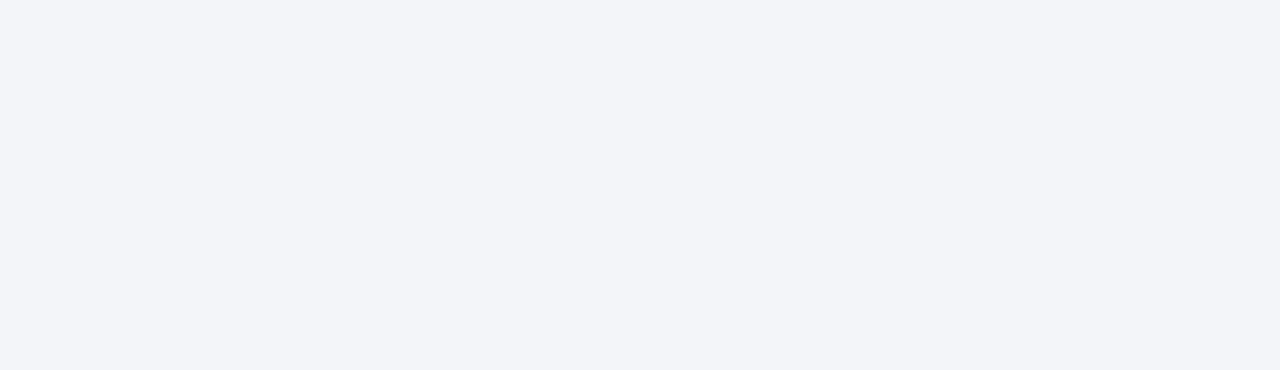
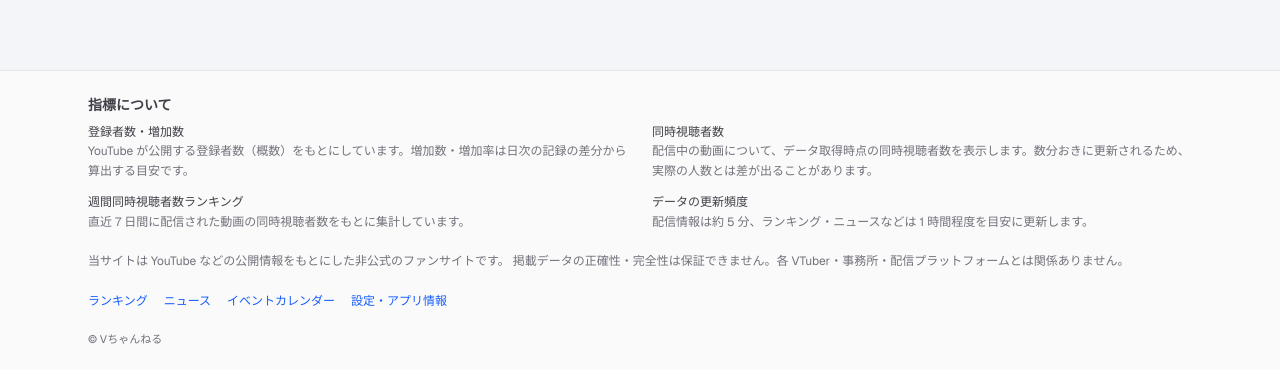
Before and after one commit to kuribayashiT/vchannel-web, a Next.js app: page / in a window 1280 px wide. Shown: the part 427-797 px from the top of the page. Built offline with nearby package versions, Linux system fonts and the light colour scheme; no server answers.

Commit message:
feat(auto): 毎日のAI自動開発パイプラインによる案件実装・ビルド検証完了

```diff
--- a/components/AppShell.tsx
+++ b/components/AppShell.tsx
@@ -128,6 +128,79 @@ function SideMenu({
   );
 }
 
+const FOOTER_METRICS: { term: string; desc: string }[] = [
+  {
+    term: "登録者数・増加数",
+    desc: "YouTube が公開する登録者数（概数）をもとにしています。増加数・増加率は日次の記録の差分から算出する目安です。",
+  },
+  {
+    term: "同時視聴者数",
+    desc: "配信中の動画について、データ取得時点の同時視聴者数を表示します。数分おきに更新されるため、実際の人数とは差が出ることがあります。",
+  },
+  {
+    term: "週間同時視聴者数ランキング",
+    desc: "直近 7 日間に配信された動画の同時視聴者数をもとに集計しています。",
+  },
+  {
+    term: "データの更新頻度",
+    desc: "配信情報は約 5 分、ランキング・ニュースなどは 1 時間程度を目安に更新します。",
+  },
+];
+
+const FOOTER_LINKS: { href: string; label: string }[] = [
+  { href: "/ranking", label: "ランキング" },
+  { href: "/news", label: "ニュース" },
+  { href: "/events", label: "イベントカレンダー" },
+  { href: "/settings", label: "設定・アプリ情報" },
+];
+
+/** 指標の定義・データ出典・注意書きを表示するフッター */
+function SiteFooter() {
+  return (
+    <footer className="mt-8 border-t border-zinc-200 bg-zinc-50 dark:border-zinc-800 dark:bg-zinc-900/50">
+      <div className="mx-auto w-full max-w-6xl space-y-5 px-4 py-6 text-xs leading-relaxed text-zinc-500 md:px-6 dark:text-zinc-400">
+        <section aria-labelledby="footer-metrics">
+          <h2
+            id="footer-metrics"
+            className="mb-2 text-sm font-bold text-zinc-700 dark:text-zinc-200"
+          >
+            指標について
+          </h2>
+          <dl className="grid gap-x-6 gap-y-3 sm:grid-cols-2">
+            {FOOTER_METRICS.map((m) => (
+              <div key={m.term}>
+                <dt className="font-medium text-zinc-700 dark:text-zinc-300">
+                  {m.term}
+                </dt>
+                <dd>{m.desc}</dd>
+              </div>
+            ))}
+          </dl>
+        </section>
+        <p>
+          当サイトは YouTube などの公開情報をもとにした非公式のファンサイトです。
+          掲載データの正確性・完全性は保証できません。各 VTuber・事務所・配信プラットフォームとは関係ありません。
+        </p>
+        <nav aria-label="フッターナビゲーション">
+          <ul className="flex flex-wrap gap-x-4 gap-y-2">
+            {FOOTER_LINKS.map((l) => (
+              <li key={l.href}>
+                <Link
+                  href={l.href}
+                  className="text-blue-600 underline-offset-2 hover:underline dark:text-blue-400"
+                >
+                  {l.label}
+                </Link>
+              </li>
+            ))}
+          </ul>
+        </nav>
+        <p className="text-[11px]">© Vちゃんねる</p>
+      </div>
+    </footer>
+  );
+}
+
 export function AppShell({
   offices,
   children,
@@ -192,6 +265,7 @@ export function AppShell({
       </header>
       <div className="flex min-h-0 flex-1 flex-col pb-16 md:pb-0">
         {children}
+        <SiteFooter />
       </div>
       <YouTubePlayer />
       <Suspense fallback={null}>
```
Also changed, not shown: task_summary.txt, 1 other file (tests, documents, lock files or other folders).
